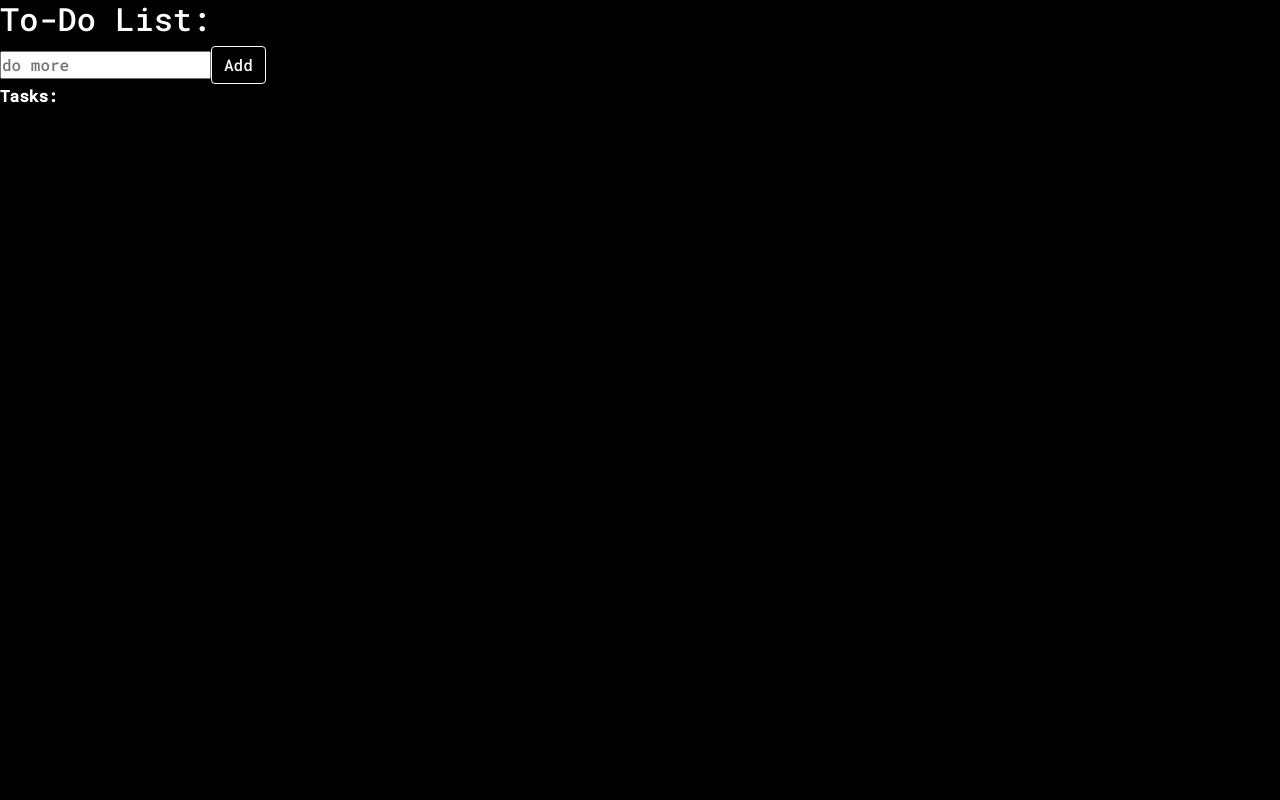
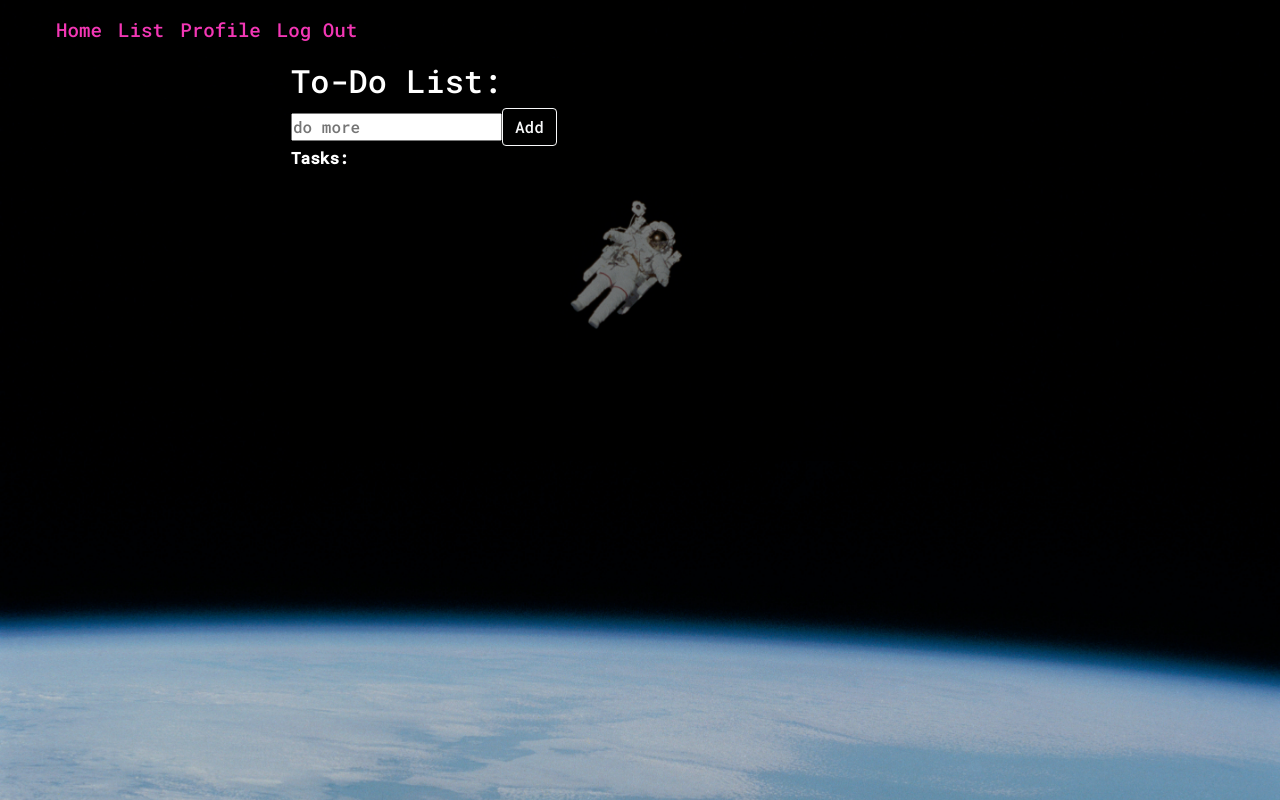
Before and after one commit to scoutmcfall/space-weather-hackbright, a Flask app: page /todo-list in a window 1280 px wide. Run offline with Flask 2, Linux system fonts and the light colour scheme; lists and menus that the app fills with data are empty.

Commit message:
format todo list

```diff
--- a/static/js/3todolist.jsx
+++ b/static/js/3todolist.jsx
@@ -40,6 +40,9 @@ function Todo(){
     };
     //here's what's actually rendered on the page:
     return (
+        <div class="container">
+	    <div class="d-flex justify-content-center h-100">
+		<div class="card">
         <div>
         <h2>To-Do List:</h2>
         <table>
@@ -86,6 +89,11 @@ function Todo(){
         </tbody>
     </table>
     </div>
+    </div>
+
+    </div>
+    </div>
+
     );
 }
 
--- a/templates/todolist.html
+++ b/templates/todolist.html
@@ -5,11 +5,48 @@
 {% block head %}
     <!-- this script tells the template where to find the js containing
         the app i'm mounting to a div on this page -->
-    <script>alert("you're doing a good job! weeeeeeeè")</script>
-        <script src = "/static/js/3todolist.jsx" type="text/jsx"></script>
+<script>alert("you're doing a good job! weeeeeeeè")</script>
+<script src = "/static/js/3todolist.jsx" type="text/jsx"></script>
+<style>
+.container{
+height: 100%;
+align-content: bottom;
+}
+
+.card{
+height: 400px;
+margin-top: auto;
+margin-bottom: auto;
+width: 700px;
+background-color: rgba(0,0,0,0.5) !important;
+}
+html,body{
+background-image: url(/static/nasa-Yj1M5riCKk4-unsplash.jpg);
+background-size: cover;
+background-repeat: no-repeat;
+background-position: center center;
+height: 100%;
+}
+</style>
 {% endblock %}
 
 {% block body %}
+    <!-- navbar -->
+    <nav class="navbar navbar-expand-lg nav-transparent sticky-top">
+        <a class="navbar-brand" href="#">
+        <button class="navbar-toggler" type="button" data-bs-toggle="collapse" data-bs-target="#navbarNavAltMarkup" aria-controls="navbarNavAltMarkup" aria-expanded="false" aria-label="Toggle navigation">
+          <span class="navbar-toggler-icon"></span>
+        </button>
+        <div class="collapse navbar-collapse" id="navbarNavAltMarkup">
+          <div class="navbar-nav">
+            <a class="nav-link active" aria-current="page" href="/main">Home</a>
+            <a class="nav-link" href="/todo-list" class="btn btn-outline-light">List</a>
+            <a class="nav-link" href="/profile" class="btn btn-outline-light">Profile</a>
+            <a class="nav-link" href="/logout" class = "btn btn-outline-light"> Log Out </a>
+          </div>
+        </div>
+      </div>
+    </nav>
         <!-- mounting my react components to this element -->
         <div id="todolist" class = "todo"></div>
 {% endblock %}
```
Also changed, not shown: templates/main.html (+2 -5 lines), templates/profile.html (+16 -0 lines), static/style.css (line endings or trailing spaces).
